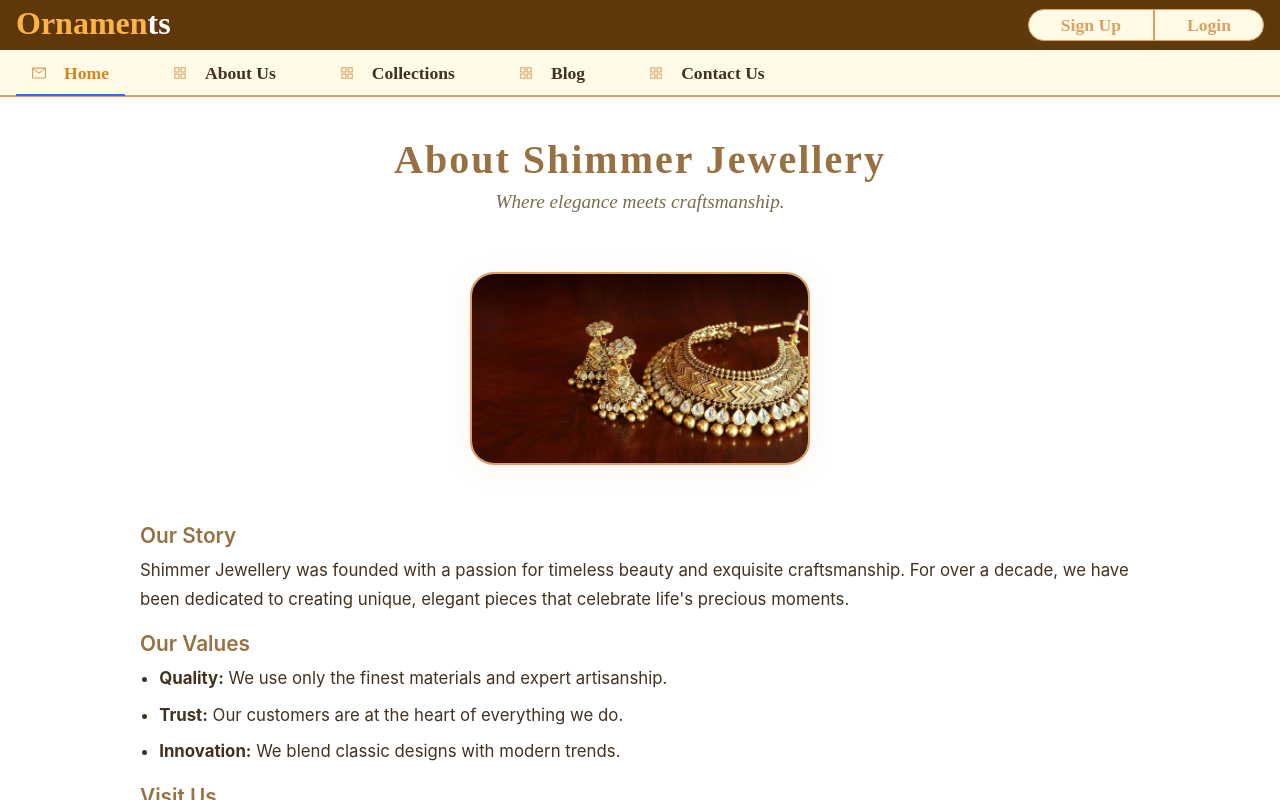
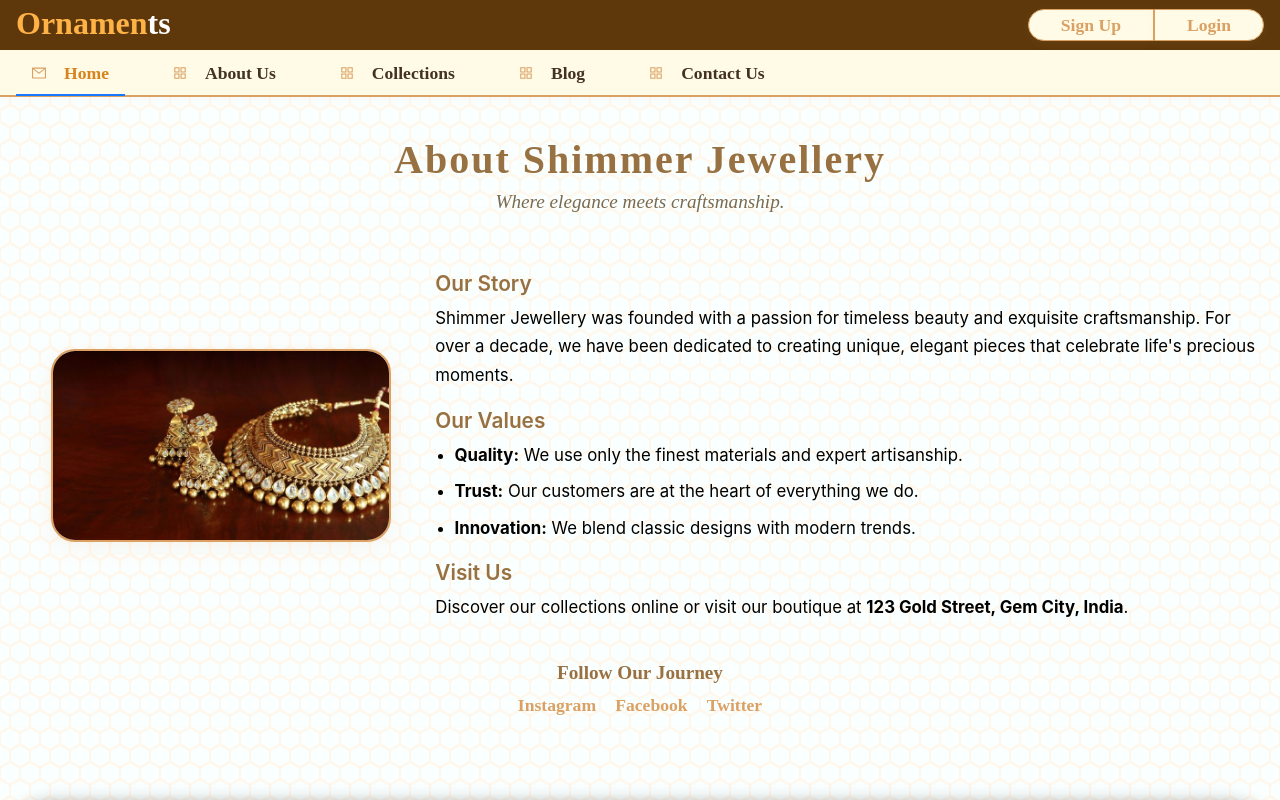
Before and after one commit to PreetiVerma-21/jewellery_webapp, a React (Create React App) app: page /about in a window 1280 px wide. Shown: the top 800 px of the page. Built offline with nearby package versions, Linux system fonts and the light colour scheme.

Commit message:
updating home scss

```diff
--- a/src/component/AboutUs.jsx
+++ b/src/component/AboutUs.jsx
@@ -1,45 +1,72 @@
-import React from 'react';
+import React from "react";
 import aboutus from "../utilities/images/slider3.jpg";
-import { Col, Row } from 'antd';
+import { Col, Row } from "antd";
 const AboutUs = () => {
 	return (
 		<div className="aboutus-container">
 			<div className="aboutus-hero">
 				<h1>About Shimmer Jewellery</h1>
-        <p className="aboutus-tagline">
-          Where elegance meets craftsmanship.
-        </p>
+				<p className="aboutus-tagline">Where elegance meets craftsmanship.</p>
 			</div>
-      <Row className="aboutus-content">
-        <Col className="aboutus-image">
-          <img
-            src={aboutus}
-            alt="Jewellery Craft"
-          />
+
+			<Row gutter={10}>
+				<Col span={8} sm={24} md={24} lg={8} className="aboutus-image">
+					<img src={aboutus} alt="Jewellery Craft" />
 				</Col>
-        <Col className="aboutus-text">
+				<Col span={16} sm={24} md={24} lg={16} className="aboutus-text">
 					<h2>Our Story</h2>
 					<p>
-            Shimmer Jewellery was founded with a passion for timeless beauty and exquisite craftsmanship. For over a decade, we have been dedicated to creating unique, elegant pieces that celebrate life's precious moments.
+						Shimmer Jewellery was founded with a passion for timeless beauty and
+						exquisite craftsmanship. For over a decade, we have been dedicated
+						to creating unique, elegant pieces that celebrate life's precious
+						moments.
 					</p>
 					<h2>Our Values</h2>
 					<ul>
-            <li><strong>Quality:</strong> We use only the finest materials and expert artisanship.</li>
-            <li><strong>Trust:</strong> Our customers are at the heart of everything we do.</li>
-            <li><strong>Innovation:</strong> We blend classic designs with modern trends.</li>
+						<li>
+							<strong>Quality:</strong> We use only the finest materials and
+							expert artisanship.
+						</li>
+						<li>
+							<strong>Trust:</strong> Our customers are at the heart of
+							everything we do.
+						</li>
+						<li>
+							<strong>Innovation:</strong> We blend classic designs with modern
+							trends.
+						</li>
 					</ul>
 					<h2>Visit Us</h2>
 					<p>
-            Discover our collections online or visit our boutique at <b>123 Gold Street, Gem City, India</b>.
+						Discover our collections online or visit our boutique at{" "}
+						<b>123 Gold Street, Gem City, India</b>.
 					</p>
 				</Col>
 			</Row>
 			<div className="aboutus-footer">
 				<h3>Follow Our Journey</h3>
 				<div className="aboutus-socials">
-          <a href="https://instagram.com" target="_blank" rel="noopener noreferrer">Instagram</a>
-          <a href="https://facebook.com" target="_blank" rel="noopener noreferrer">Facebook</a>
-          <a href="https://twitter.com" target="_blank" rel="noopener noreferrer">Twitter</a>
+					<a
+						href="https://instagram.com"
+						target="_blank"
+						rel="noopener noreferrer"
+					>
+						Instagram
+					</a>
+					<a
+						href="https://facebook.com"
+						target="_blank"
+						rel="noopener noreferrer"
+					>
+						Facebook
+					</a>
+					<a
+						href="https://twitter.com"
+						target="_blank"
+						rel="noopener noreferrer"
+					>
+						Twitter
+					</a>
 				</div>
 			</div>
 			{/* <div className='about-desc-section'>
--- a/src/component/Home.jsx
+++ b/src/component/Home.jsx
@@ -1,19 +1,18 @@
 import React from "react";
-import { Button, Row, Col} from "antd";
+import { Button, Row, Col } from "antd";
 import sectionImg from "../utilities/images/footer.jpg";
 import { useNavigate } from "react-router-dom";
 import collection1 from "../utilities/images/earring.jpg";
 import collection2 from "../utilities/images/ring.jpg";
 import collection3 from "../utilities/images/necklace.jpg";
-const Home =()=> {
+const Home = () => {
 	const navigate = useNavigate();
 
 	return (
 		<div className="jewelry-store">
 			<header className="hero-section">
 				<div className="overlay">
-          <nav className="navbar">
-          </nav>
+					<nav className="navbar"></nav>
 					<div className="hero-content">
 						<h1>Our Luxury Collections</h1>
 						<p>Shimmer Jewelry Store</p>
@@ -37,7 +36,7 @@ const Home =()=> {
 				<Col className="text">
 					<h2>The Art Of Radiant Refinement</h2>
 					<p>Lorem ipsum dolor sit amet consectetur...</p>
-          <Button>Learn More</Button>
+					<Button className="btn">Learn More</Button>
 				</Col>
 			</Row>
 
@@ -48,7 +47,7 @@ const Home =()=> {
 					<Col span={8} sm={24} md={8} lg={8} xs={24} className="card-col">
 						<div className="collection-card">
 							{/* <CardContent> */}
-              <img src={collection1} alt="Gold Earring"  height={200}/>
+							<img src={collection1} alt="Gold Earring" height={200} />
 							<div className="collection-desc">
 								<p>Gold Earring</p>
 								<span>$240.00</span>
@@ -59,7 +58,7 @@ const Home =()=> {
 					<Col span={8} sm={24} md={8} lg={8} xs={24} className="card-col">
 						<div className="collection-card">
 							{/* <CardContent> */}
-              <img src={collection2} alt="Diamond Ring" height={200}/>
+							<img src={collection2} alt="Diamond Ring" height={200} />
 							<div className="collection-desc">
 								<p>Diamond Ring</p>
 								<span>$240.00</span>
@@ -70,7 +69,7 @@ const Home =()=> {
 					<Col span={8} sm={24} md={8} lg={8} xs={24} className="card-col">
 						<div className="collection-card">
 							{/* <CardContent> */}
-              <img src={collection3} alt="Gold Necklace" height={200}/>
+							<img src={collection3} alt="Gold Necklace" height={200} />
 							<div className="collection-desc">
 								<p>Gold Necklace</p>
 								<span>$240.00</span>
@@ -79,15 +78,15 @@ const Home =()=> {
 						</div>
 					</Col>
 				</Row>
-
 			</section>
 
 			<Row className="choose-type">
-        <Col className="video-preview">
+				<Col span={8} sm={24} md={8} lg={8} className="video-preview">
+					{/* <div className="vdo-section"></div> */}
 					<img src={sectionImg} alt="Hand with jewelry" />
 					<Button className="play-button">▶</Button>
 				</Col>
-        <Col className="type-options">
+				<Col span={12} sm={24} md={12} lg={12} className="type-options">
 					<h2>Choose The Type!</h2>
 					<p>Lorem ipsum dolor sit amet consectetur...</p>
 					<div className="types">
@@ -110,6 +109,6 @@ const Home =()=> {
 			{/* <Footer/> */}
 		</div>
 	);
-}
+};
 export default Home;
 /* JewelryStore.scss */
--- a/src/style/_aboutus.scss
+++ b/src/style/_aboutus.scss
@@ -2,10 +2,26 @@
 	//   min-height: 80vh;
 	padding: 2.5rem 1rem 2rem 1rem;
 	//   background: linear-gradient(120deg, #fffbe6 0%, #fdf6e3 100%);
-  font-family: 'Times New Roman', Times, serif;
+	font-family: "Times New Roman", Times, serif;
+	// display: flex;
+	// flex-direction: column;
+	align-items: center;
+}
+.aboutus-image {
+	//   flex: 1 1 300px;
+	// min-width: 260px;
 	display: flex;
-  flex-direction: column;
 	align-items: center;
+	justify-content: center;
+
+	img {
+		width: 100%;
+		max-width: 340px;
+		border-radius: 1.5rem;
+		box-shadow: 0 4px 24px rgba(219, 160, 99, 0.12);
+		border: 2px solid #dba063;
+		background: #fffbe6;
+	}
 }
 
 .aboutus-hero {
@@ -28,48 +44,17 @@
 	}
 }
 
-.aboutus-content {
-  display: flex;
-  gap: 2.5rem;
-  max-width: 1000px;
-  width: 100%;
-  margin-bottom: 2.5rem;
-//   flex-wrap: wrap;
-  justify-content: center;
-}
-
-.aboutus-image {
-//   flex: 1 1 300px;
-  min-width: 260px;
-  display: flex;
-  align-items: center;
-  justify-content: center;
-
-  img {
-    width: 100%;
-    max-width: 340px;
-    border-radius: 1.5rem;
-    box-shadow: 0 4px 24px rgba(219, 160, 99, 0.12);
-    border: 2px solid #dba063;
-    background: #fffbe6;
-  }
-}
-
 .aboutus-text {
-//   flex: 2 1 350px;
-  min-width: 260px;
-  color: #443221;
-
 	h2 {
 		color: #987142;
 		font-size: 1.3rem;
 		margin-top: 1.2rem;
 		margin-bottom: 0.5rem;
 		font-weight: 600;
-
 	}
 
-  p, ul {
+	p,
+	ul {
 		font-size: 1.05rem;
 		margin-bottom: 1rem;
 		line-height: 1.7;
--- a/src/style/_contactus.scss
+++ b/src/style/_contactus.scss
@@ -95,6 +95,8 @@
 				color: #443221;
 				font-size: 1.05rem;
 				margin-bottom: 1.5rem;
+				z-index: 1;
+				position: relative;
 
 				div {
 					margin-bottom: 0.7rem;
@@ -120,7 +122,7 @@
 			.contactus-input {
 				border-radius: 1.5rem !important;
 				border: 1px solid #dba063 !important;
-				background: #fffbe6 !important;
+				// background: #fffbe6 !important;
 			}
 
 			.contactus-btn {
--- a/src/style/_home.scss
+++ b/src/style/_home.scss
@@ -96,6 +96,17 @@
 				font-size: 2rem;
 				margin-bottom: 1rem;
 			}
+			.btn {
+				background-color: #eabd83;
+				border-radius: 1rem;
+				// box-shadow: 0 0 10px rgba(0, 0, 0, 0.1);
+				text-align: center;
+				min-width: 80px;
+				box-shadow: 0 20px 10px -20px rgba(0, 0, 0, 0.45) inset,
+					0 -20px 10px -20px rgba(0, 0, 0, 0.45) inset;
+				color: white;
+				font-weight: 600;
+			}
 		}
 	}
 
@@ -103,6 +114,18 @@
 		padding: 4rem 2rem;
 		background-color: #fff;
 
+		--s: 10px; /* control the size*/
+		--c1: #faffff;
+		--c2: #fff7eb;
+
+		--c: #0000, var(--c1) 0.5deg 119.5deg, #0000 120deg;
+		--g1: conic-gradient(from 60deg at 56.25% calc(425% / 6), var(--c));
+		--g2: conic-gradient(from 180deg at 43.75% calc(425% / 6), var(--c));
+		--g3: conic-gradient(from -60deg at 50% calc(175% / 12), var(--c));
+		background: var(--g1), var(--g1) var(--s) calc(1.73 * var(--s)), var(--g2),
+			var(--g2) var(--s) calc(1.73 * var(--s)), var(--g3) var(--s) 0,
+			var(--g3) 0 calc(1.73 * var(--s)) var(--c2);
+		background-size: calc(2 * var(--s)) calc(3.46 * var(--s));
 
 		h2 {
 			text-align: center;
@@ -112,7 +135,7 @@
 			color: #7a522d;
 			font-family: "Times New Roman", Times, serif;
 		}
-		.card-col{
+		.card-col {
 			display: flex;
 			justify-content: center;
 		}
@@ -157,9 +180,22 @@
 			position: relative;
 			// display: flex;
 			// justify-content: center;
+			.vdo-section {
+				position: absolute;
+				left: -107px;
+				background-color: rgb(251 185 93 / 97%);
+				width: 483px;
+				height: 189px;
+				top: -32px;
+				border-radius: 0 6rem 6rem 0;
+				z-index: 0;
+			}
+
 			img {
 				width: 300px;
 				border-radius: 1rem;
+				z-index: 2;
+				position: relative;
 			}
 
 			.play-button {
@@ -175,7 +211,6 @@
 		}
 
 		.type-options {
-
 			h2 {
 				margin-bottom: 1rem;
 			}
--- a/src/style/_index.scss
+++ b/src/style/_index.scss
@@ -3,14 +3,28 @@
 @use "./footer";
 @use "./menu";
 @use "./page_not_found";
-@use './login';
-@use './buttons';
-@use './signup';
-@use './contactus';
-@use './collection';
-@use './aboutus';
-@use './blog';
+@use "./login";
+@use "./buttons";
+@use "./signup";
+@use "./contactus";
+@use "./collection";
+@use "./aboutus";
+@use "./blog";
 
-body{
-    font-family: 'Times New Roman', Times, serif;
+body {
+	font-family: "Times New Roman", Times, serif;
 }
+html {
+	--s: 10px; /* control the size*/
+	--c1: #faffff;
+	--c2: #fff7eb;
+
+	--c: #0000, var(--c1) 0.5deg 119.5deg, #0000 120deg;
+	--g1: conic-gradient(from 60deg at 56.25% calc(425% / 6), var(--c));
+	--g2: conic-gradient(from 180deg at 43.75% calc(425% / 6), var(--c));
+	--g3: conic-gradient(from -60deg at 50% calc(175% / 12), var(--c));
+	background: var(--g1), var(--g1) var(--s) calc(1.73 * var(--s)), var(--g2),
+		var(--g2) var(--s) calc(1.73 * var(--s)), var(--g3) var(--s) 0,
+		var(--g3) 0 calc(1.73 * var(--s)) var(--c2);
+	background-size: calc(2 * var(--s)) calc(3.46 * var(--s));
+}
```
Lines whose indentation alone changed are shown as unchanged.
